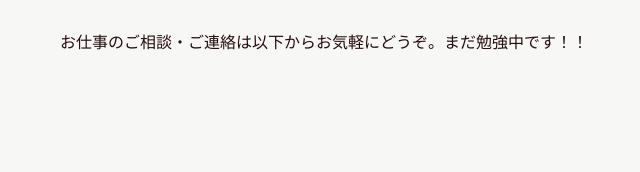
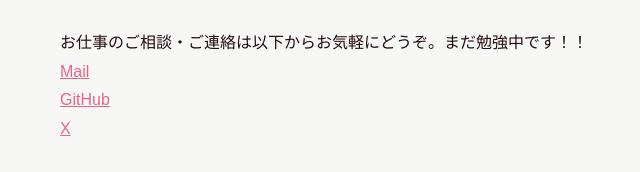
Before and after one commit to inyoup-25/web-d2522027, a plain HTML site: page index.html in a window 1280 px wide. Shown: the part 1691-1863 px from the top of the page, without its empty margins (116-756 px from the left). Before the commit the page ends 1813 px from the top, so only its background shows below. Drawn offline with Linux system fonts and the light colour scheme.

Commit message:
ContactセクションにメールとSNSのリンクを追加

```diff
--- a/index.html
+++ b/index.html
@@ -83,6 +83,11 @@
         <section id="contact" class="section">
             <h2 class="section-title">Contact</h2>
             <p>お仕事のご相談・ご連絡は以下からお気軽にどうぞ。まだ勉強中です！！</p>
+            <ul class="contact-list">
+                <li><a href="mailto:taro@example.com">Mail</a></li>
+                <li><a href="https://github.com/" target="_blank" rel="noopener">GitHub</a></li>
+                <li><a href="https://x.com/" target="_blank" rel="noopener">X</a></li>
+            </ul>
         </section>
     </main>
     <footer></footer>
```
